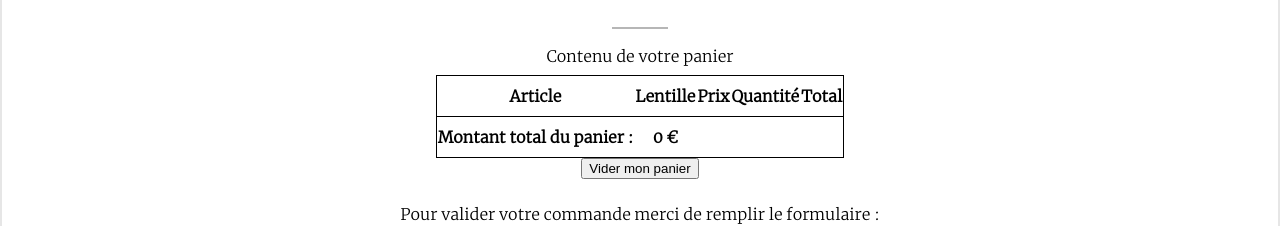
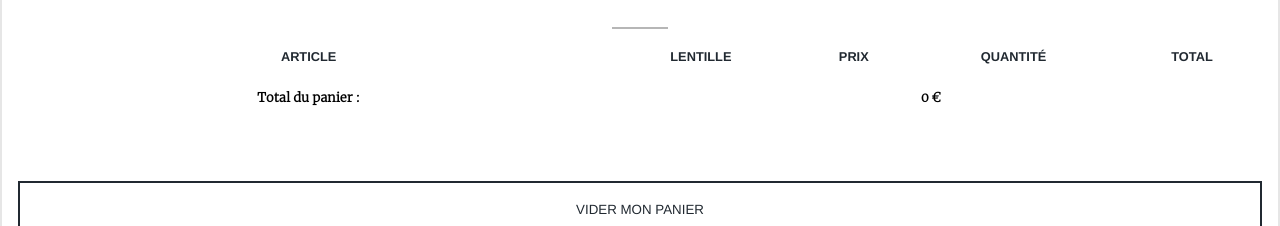
Before and after one commit to Guetso/OC---Developpeur-web---Projet-5, a website with bundled scripts: page panier.html in a window 1280 px wide. Shown: the part 580-806 px from the top of the page. Built offline with nearby package versions, Linux system fonts and the light colour scheme; no server answers; a web font is replaced by a local one.

Commit message:
css panier v1

```diff
--- a/panier.html
+++ b/panier.html
@@ -76,7 +76,7 @@
                 Votre panier
             </h2>
             <table id="table">
-                <caption>Contenu de votre panier</caption>
+
                 <thead>
                     <tr>
                         <th>Article</th>
@@ -93,14 +93,14 @@
 
                 <tfoot>
                     <tr>
-                        <th>Montant total du panier :</th>
-                        <th id="subtt"> 0 €</th>
+                        <th>Total du panier :</th>
+                        <th id="subtt" colspan="4"> 0 €</th>
                     </tr>
                 </tfoot>
 
             </table>
             <button id="empty">Vider mon panier</button>
-            <p>
+            <p id="textForm">
                 Pour valider votre commande merci de remplir le formulaire :
             </p>
             <form id="form">
--- /dev/null
+++ b/sass/base/typography/_typPanier.scss
@@ -0,0 +1,13 @@
+#table{
+font-size: 0.8rem;
+    thead{
+        text-transform: uppercase;
+        font-family:"source-sans-pro-bold", helvetica, sans-serif ;
+        color: #212931;
+    }
+}
+#empty{
+    text-transform: uppercase;
+    font-family:"source-sans-pro-bold", helvetica, sans-serif ;
+    color: #212931;
+}
--- a/sass/main.scss
+++ b/sass/main.scss
@@ -1,6 +1,7 @@
 @import "./base/typography/typBase";
 @import "./base/typography/typMenu";
 @import "./base/typography/typProduit";
+@import "./base/typography/typPanier";
 @import "./base/base";
 @import "./layout/bgFixed";
 @import "./layout/btnMenu";
--- a/sass/pages/_panier.scss
+++ b/sass/pages/_panier.scss
@@ -1,14 +1,48 @@
 #main {
     #table {
-        border: solid 1px;
-        border-collapse: collapse;
-        td{
-            border: solid 1px;
-            width: 50vw;
+        margin: 0 0 2rem 0;
+        border-collapse: separate;
+        width: 100%;
+        border-spacing: 0;
+        tbody{
+            tr:nth-child(2n+1){
+               background-color: rgba(220, 220, 220, 0.25);
+            }
+        }
+        td {
             text-align: center;
+            border: 1px solid #eeeeee;
         }
-        tr{
-            border: solid 1px;
+        tfoot {
+            tr {
+                th {
+                    width: 10%;
+                }
+            }
+        }
+    }
+    #empty {
+        width: 100%;
+        margin: 2rem 0 2rem 0;
+        line-height: 3.25rem;
+        background-color: #fff;
+        border: #212931 solid 2px;
+        transition: background-color 200ms ease-in-out;
+        &:hover {
+            background-color: #18bfef;
+        }
+    }
+    #textForm {
+        text-align: center;
+        display: flex;
+        flex-direction: column;
+        align-items: center;
+        &::before{
+            border-top: solid 2px #b6b6b6;
+            content: "";
+            display: inline-block;
+            width: 20%;
+            margin: 0 0 1rem 0;
         }
     }
 }
--- a/sass/pages/_produit.scss
+++ b/sass/pages/_produit.scss
@@ -75,6 +75,7 @@
                 line-height: 3.25rem;
                 background-color: #212931;
                 border: 0;
+                transition: background-color 200ms ease-in-out;
                 &:hover{
                     background-color: #18bfef;
                 }
```
Also changed, not shown: css/style.css, public/css/prefixed/style.css, 1 other file.
